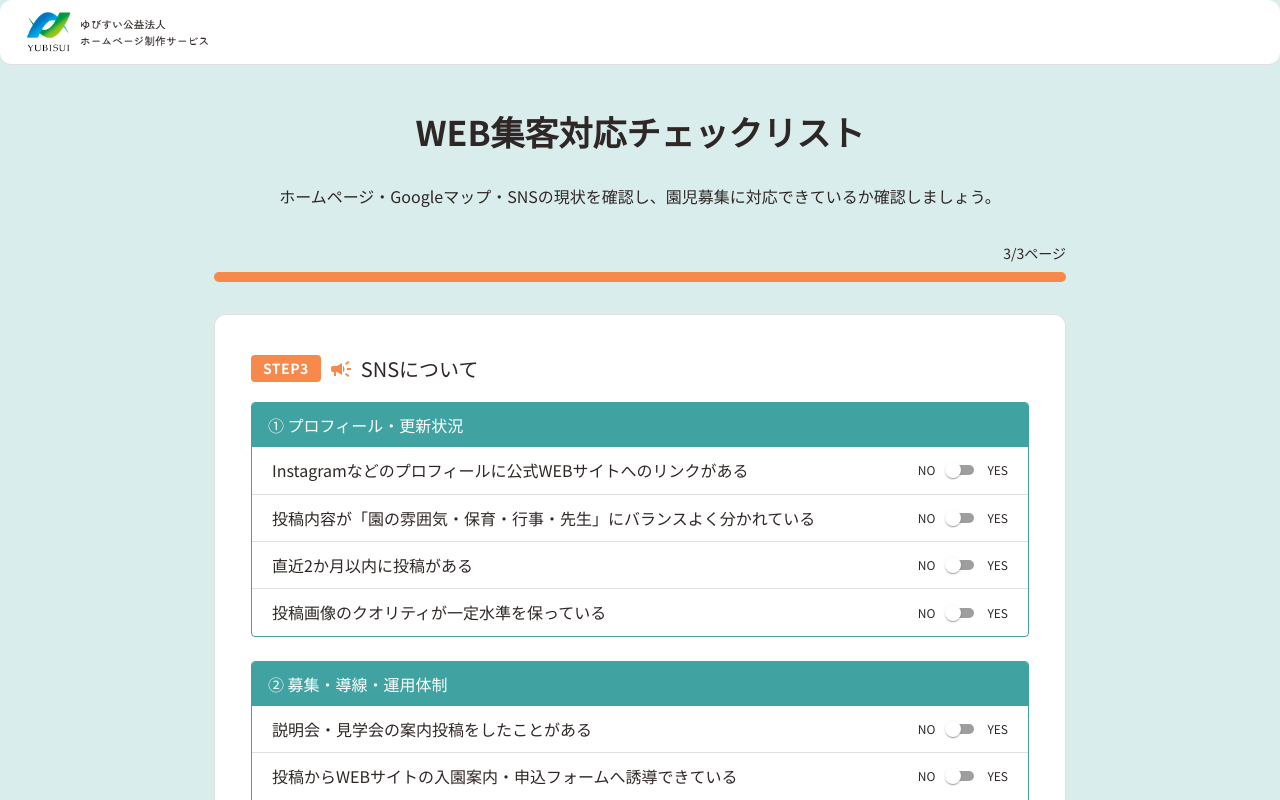
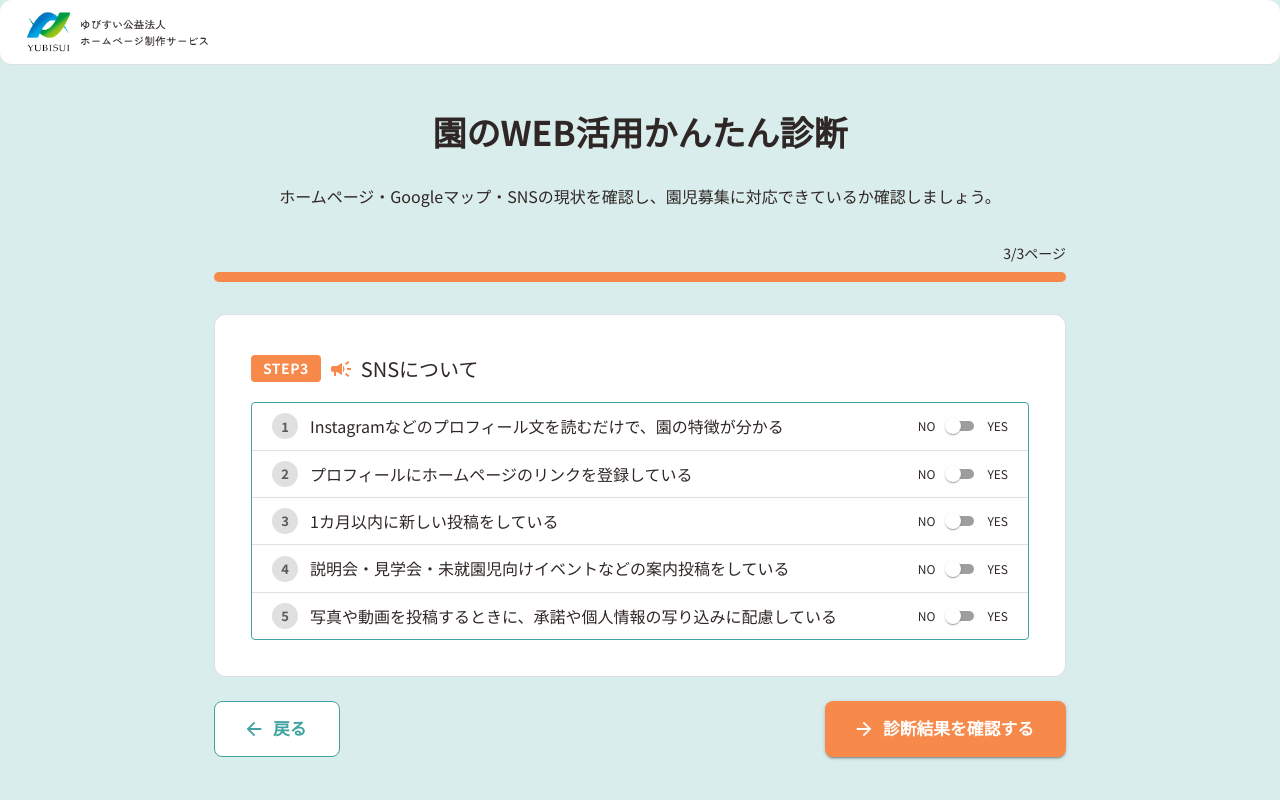
Before and after one commit to yamashita-tatsuya/consul-yohoweb, a React (Vite) app: page /web-check/sns in a window 1280 px wide. Shown: the top 800 px of the page. Built offline with nearby package versions, Linux system fonts and the light colour scheme.

Commit message:
フォーム修正_20260619

```diff
--- a/package.json
+++ b/package.json
@@ -12,9 +12,12 @@
   "dependencies": {
     "@emotion/react": "^11.14.0",
     "@emotion/styled": "^11.14.1",
+    "@holiday-jp/holiday_jp": "^2.5.1",
     "@mui/icons-material": "^9.0.1",
     "@mui/material": "^9.0.1",
+    "@mui/x-date-pickers": "^9.6.0",
     "@react-pdf/renderer": "^4.5.1",
+    "dayjs": "^1.11.21",
     "qrcode": "^1.5.4",
     "react": "^19.2.6",
     "react-dom": "^19.2.6",
--- a/src/App.jsx
+++ b/src/App.jsx
@@ -12,7 +12,7 @@ export default function App() {
 
   useEffect(() => {
     const title = location.pathname.startsWith('/web-check')
-      ? 'WEB集客チェックリスト'
+      ? 'WEB活用診断'
       : 'サイト修正依頼フォーム'
     document.title = title
   }, [location.pathname])
--- a/src/components/CheckListLayout.jsx
+++ b/src/components/CheckListLayout.jsx
@@ -6,7 +6,7 @@ export default function CheckListLayout({ children }) {
   return (
     <Container maxWidth="md" sx={{ py: 5, flex: 1 }}>
       <PageHeader
-        title="WEB集客対応チェックリスト"
+        title="園のWEB活用かんたん診断"
         description="ホームページ・Googleマップ・SNSの現状を確認し、園児募集に対応できているか確認しましょう。"
       />
       <CheckListProgress />
--- a/src/components/CheckListSection.jsx
+++ b/src/components/CheckListSection.jsx
@@ -38,11 +38,13 @@ export default function CheckListSection({
                 overflow: 'hidden',
               }}
             >
-              <Box sx={{ bgcolor: '#41a3a1', color: '#fff', px: 2, py: 1 }}>
-                <Typography variant="subtitle1" fontWeight={700}>
-                  {group.title}
-                </Typography>
-              </Box>
+              {group.title && (
+                <Box sx={{ bgcolor: '#41a3a1', color: '#fff', px: 2, py: 1 }}>
+                  <Typography variant="subtitle1" fontWeight={700}>
+                    {group.title}
+                  </Typography>
+                </Box>
+              )}
               <Stack divider={<Divider />}>
                 {group.items.map((item, iIdx) => (
                   <FormControlLabel
@@ -80,7 +82,29 @@ export default function CheckListSection({
                         </Typography>
                       </Box>
                     }
-                    label={<Typography variant="body1">{item}</Typography>}
+                    label={
+                      <Box sx={{ display: 'flex', alignItems: 'center', gap: 1.5 }}>
+                        <Box
+                          sx={{
+                            flexShrink: 0,
+                            width: 26,
+                            height: 26,
+                            borderRadius: '50%',
+                            bgcolor: isChecked(pageKey, gIdx, iIdx) ? '#41a3a1' : 'grey.300',
+                            color: isChecked(pageKey, gIdx, iIdx) ? '#fff' : 'text.secondary',
+                            display: 'flex',
+                            alignItems: 'center',
+                            justifyContent: 'center',
+                            fontSize: '0.8125rem',
+                            fontWeight: 700,
+                            transition: 'background-color 0.15s, color 0.15s',
+                          }}
+                        >
+                          {iIdx + 1}
+                        </Box>
+                        <Typography variant="body1">{item}</Typography>
+                      </Box>
+                    }
                     labelPlacement="start"
                     sx={{
                       alignItems: 'center',
--- a/src/components/RequestForm.jsx
+++ b/src/components/RequestForm.jsx
@@ -12,6 +12,14 @@ import { PrimaryButton, SecondaryButton, SectionTitle } from './render'
 import AttentionExample from './AttentionExample'
 import { REQUEST_PRIVACY_NOTICE } from '../data/privacyPolicy'
 import { isValidEmail } from '../utils/validation'
+import { isClosedDate } from '../data/formClosedDates'
+import dayjs from 'dayjs'
+import 'dayjs/locale/ja'
+import { LocalizationProvider } from '@mui/x-date-pickers/LocalizationProvider'
+import { AdapterDayjs } from '@mui/x-date-pickers/AdapterDayjs'
+import { DatePicker } from '@mui/x-date-pickers/DatePicker'
+import { PickerDay } from '@mui/x-date-pickers/PickerDay'
+import * as holiday_jp from '@holiday-jp/holiday_jp'
 import {
   Send,
   AttachFile,
@@ -50,6 +58,39 @@ const getMinDesiredDate = () => {
   return `${y}-${m}-${day}`
 }
 
+// 土曜=6・日曜=0・祝日・休業日 を判定（dayjs オブジェクトを受け取る）
+const isHolidayDate = (d) => holiday_jp.isHoliday(d.toDate())
+const isDisabledDate = (d) => {
+  const dow = d.day()
+  return dow === 0 || dow === 6 || isHolidayDate(d) || isClosedDate(d)
+}
+
+// カレンダーの日セル：日曜・祝日・休業日=赤、土曜=青で表示（選択不可日も色で識別できるように）
+function ColoredDay(props) {
+  const { day } = props
+  const dow = day.day()
+  const color =
+    dow === 0 || isHolidayDate(day) || isClosedDate(day)
+      ? '#d32f2f'
+      : dow === 6
+        ? '#1565c0'
+        : undefined
+  return (
+    <PickerDay
+      {...props}
+      sx={{
+        ...(color ? { color, '&.Mui-disabled': { color, opacity: 0.5 } } : {}),
+        // 選択時：薄い青の丸＋濃い文字で見やすく
+        '&.Mui-selected': {
+          backgroundColor: '#d9edec',
+          color: '#2f2725',
+          '&:hover, &:focus': { backgroundColor: '#c5e2e0' },
+        },
+      }}
+    />
+  )
+}
+
 export default function RequestForm({ onConfirm, initialData }) {
   const [form, setForm] = useState(() => {
     if (!initialData) return INITIAL_FORM
@@ -74,8 +115,12 @@ export default function RequestForm({ onConfirm, initialData }) {
     } else if (!isValidEmail(form.email)) {
       e.email = '正しいメールアドレスを入力してください'
     }
-    if (form.desiredDate && form.desiredDate < getMinDesiredDate()) {
-      e.desiredDate = '本日より1週間後以降の日付をご指定ください'
+    if (form.desiredDate) {
+      if (form.desiredDate < getMinDesiredDate()) {
+        e.desiredDate = '本日より1週間後以降の日付をご指定ください'
+      } else if (isDisabledDate(dayjs(form.desiredDate))) {
+        e.desiredDate = '土日・祝日・休業日は指定できません'
+      }
     }
     const itemErrors = items.map((item) => {
       const ie = {}
@@ -91,6 +136,12 @@ export default function RequestForm({ onConfirm, initialData }) {
     const { name, value } = e.target
     setForm((prev) => ({ ...prev, [name]: value }))
     if (errors[name]) setErrors((prev) => ({ ...prev, [name]: '' }))
+  }
+
+  const handleDateChange = (value) => {
+    const next = value && value.isValid() ? value.format('YYYY-MM-DD') : ''
+    setForm((prev) => ({ ...prev, desiredDate: next }))
+    if (errors.desiredDate) setErrors((prev) => ({ ...prev, desiredDate: '' }))
   }
 
   const handleItemChange = (idx, e) => {
@@ -248,7 +299,8 @@ export default function RequestForm({ onConfirm, initialData }) {
           <Typography variant="body2" sx={{ mb: 1.5 }}>
             <Box component="span" sx={{ fontWeight: 700 }}>● ご依頼時のお願い</Box>
             <br />
-            修正箇所・変更内容は、「どのページ（URL）の」「どの部分を」「どのように変更したいか」が分かるよう、具体的にご入力ください。{' '}
+            修正箇所・変更内容は、「どのページ（URL）の」「どの部分を」「どのように変更したいか」が分かるよう、具体的にご入力ください。ページを跨ぐ場合は、「＋修正内容を追加」ボタンより、別修正としてご入力ください。
+            <br />
             <Box
               component="span"
               onClick={() => setExampleOpen(true)}
@@ -263,8 +315,6 @@ export default function RequestForm({ onConfirm, initialData }) {
             >
               →記載例をみる
             </Box>
-            <br />
-            ページを跨ぐ場合は、「＋修正内容を追加」ボタンより、別修正としてご入力ください。
           </Typography>
           <Typography variant="body2">
             <Box component="span" sx={{ fontWeight: 700 }}>● 写真差し替え・追加時のお願い</Box>
@@ -407,16 +457,24 @@ export default function RequestForm({ onConfirm, initialData }) {
           <Typography variant="subtitle1" sx={{ mb: 1 }}>
             更新希望日（任意）
           </Typography>
-          <TextField
-            name="desiredDate"
-            type="date"
-            value={form.desiredDate}
-            onChange={handleChange}
-            error={!!errors.desiredDate}
-            helperText={errors.desiredDate}
-            slotProps={{ htmlInput: { min: getMinDesiredDate() } }}
-            sx={{ width: { xs: '100%', sm: 240 } }}
-          />
+          <LocalizationProvider dateAdapter={AdapterDayjs} adapterLocale="ja">
+            <DatePicker
+              value={form.desiredDate ? dayjs(form.desiredDate) : null}
+              onChange={handleDateChange}
+              minDate={dayjs(getMinDesiredDate())}
+              shouldDisableDate={isDisabledDate}
+              format="YYYY/MM/DD"
+              slots={{ day: ColoredDay }}
+              slotProps={{
+                textField: {
+                  name: 'desiredDate',
+                  error: !!errors.desiredDate,
+                  helperText: errors.desiredDate,
+                  sx: { width: { xs: '100%', sm: 240 } },
+                },
+              }}
+            />
+          </LocalizationProvider>
           <Typography variant="caption" sx={{ display: 'block', mt: 0.5, color: 'text.primary' }}>
             ※ご希望がある場合のみご入力ください。ご希望がない場合は、受付日の翌営業日～5営業日程度を目安に更新いたします。
           </Typography>
--- a/src/data/checkListData.js
+++ b/src/data/checkListData.js
@@ -3,41 +3,17 @@ export const CHECK_PAGES = {
     sectionTitle: 'WEBサイトについて',
     groups: [
       {
-        title: '① 基本情報',
         items: [
-          '園名・住所・電話番号・開所時間が最新の情報に更新されている',
-          '令和9年度の募集情報に更新されている（令和7年・8年度のままになっていない）',
-          'トップページから入園案内に1クリックで到達できる',
-          'スマホで閲覧したときに文字が読みやすいサイズになっている',
-          'お問い合わせ先（電話番号・フォームへのリンク）がすぐ見つかる',
-        ],
-      },
-      {
-        title: '➁ 園児募集の導線',
-        items: [
-          '「入園案内」が独立したページとして存在する',
-          '募集対象年齢・募集人数・願書配布時期・説明会日程が明記されている',
-          '見学申込・説明会の申込フォームが設置されている',
-          '預かり保育・給食・延長保育など、保護者が気にする項目が掲載されている',
-          'よくある質問（FAQ）ページがある',
-        ],
-      },
-      {
-        title: '③ 魅力の訴求',
-        items: [
-          '教育方針・保育の特色が具体的に書かれている（抽象論だけで終わっていない）',
-          '写真が直近2年以内のものに更新されている',
-          '1日の流れ・年間行事・保育の様子が具体的に掲載されている',
-          '園舎・先生・子どもたちの雰囲気が伝わる写真・文章がある',
-        ],
-      },
-      {
-        title: '④ 信頼性・運用',
-        items: [
-          'お知らせ欄が3か月以内に更新されている',
-          '各種資料（園則・重要事項説明書など）が最新版になっている',
-          'サイトがHTTPS（セキュリティ対応）になっている',
-          '園内でサイトの更新担当者が決まっている',
+          '園名・住所・電話番号・開園時間などが、最新の情報になっている',
+          '募集年度や募集情報が、古い年度のままになっていない',
+          'スマートフォンで見たときに、文字や写真が見やすく、操作しやすい',
+          'トップページを見ただけで、園の特徴や雰囲気、大切にしていることが分かる',
+          '入園希望者、見学希望者、求職者が、それぞれ必要な情報に進みやすい',
+          '見学や問い合わせをしたい人が、迷わず連絡できるようになっている',
+          '電話だけでなく、問い合わせフォームやLINEなど、連絡しやすい方法が案内されている',
+          '給食、安全対策、持ち物、1日の流れなど、保護者の不安を減らす情報が載っている',
+          '園庭開放・未就園児教室・プレ保育など、入園前の親子向け情報が載っている',
+          'GoogleやYahoo!で園名を検索したときに、公式サイトがすぐに見つかる',
         ],
       },
     ],
@@ -46,22 +22,12 @@ export const CHECK_PAGES = {
     sectionTitle: 'Googleビジネスプロフィールについて',
     groups: [
       {
-        title: '① 基本情報・写真',
         items: [
-          '園名・住所・電話番号・営業時間がWEBサイトの情報と一致している',
-          'カテゴリ設定が「幼稚園」「保育園」など、適切に設定されている',
-          '写真が直近1年以内のものに更新されている',
-          '園内・外観・保育風景・行事写真が揃っている（5枚以上）',
-        ],
-      },
-      {
-        title: '➁ 口コミ・投稿・導線',
-        items: [
-          '保護者からの口コミに返信できている',
-          '低評価・ネガティブな口コミを放置していない',
-          '投稿機能で説明会・見学会の案内を発信したことがある',
-          'サイトへのリンクが、入園案内など適切なページに設定されている',
-          '「予約」ボタンや問い合わせリンクが正常に機能している',
+          'Googleマップに表示される園名・住所・電話番号・開園時間などが正しい',
+          '所在地の地図ピンが、正しい場所に表示されている',
+          'Googleマップに公式サイトのリンクが正しく登録されている',
+          'Googleマップに、園の雰囲気が分かる写真が十分に登録されている',
+          '口コミに返信できている',
         ],
       },
     ],
@@ -70,20 +36,12 @@ export const CHECK_PAGES = {
     sectionTitle: 'SNSについて',
     groups: [
       {
-        title: '① プロフィール・更新状況',
         items: [
-          'Instagramなどのプロフィールに公式WEBサイトへのリンクがある',
-          '投稿内容が「園の雰囲気・保育・行事・先生」にバランスよく分かれている',
-          '直近2か月以内に投稿がある',
-          '投稿画像のクオリティが一定水準を保っている',
-        ],
-      },
-      {
-        title: '➁ 募集・導線・運用体制',
-        items: [
-          '説明会・見学会の案内投稿をしたことがある',
-          '投稿からWEBサイトの入園案内・申込フォームへ誘導できている',
-          'SNS運用のルールや役割分担が園内で決まっている',
+          'Instagramなどのプロフィール文を読むだけで、園の特徴が分かる',
+          'プロフィールにホームページのリンクを登録している',
+          '1カ月以内に新しい投稿をしている',
+          '説明会・見学会・未就園児向けイベントなどの案内投稿をしている',
+          '写真や動画を投稿するときに、承諾や個人情報の写り込みに配慮している',
         ],
       },
     ],
--- /dev/null
+++ b/src/data/formClosedDates.js
@@ -0,0 +1,22 @@
+// 更新希望日カレンダーで「選択不可」にする休業日（夏季休業・年末年始など）。
+// 土日・祝日は自動で選択不可になるため、ここには「平日だが休業」の日だけを登録すればOK。
+//
+// 編集方法：
+//   - 期間で指定 … { from: '開始日', to: '終了日' }（両端を含む）
+//   - 1日だけ指定 … { from: '日付', to: '日付' }（from と to を同じ日付に）
+//   - 日付は 'YYYY-MM-DD' 形式（例: '2026-08-13'）
+//   - 毎年更新が必要です（年が変わったら新しい年の期間を追記してください）
+
+export const CLOSED_RANGES = [
+  // 夏季休業（例）：実際の休業日に書き換えてください
+  { from: '2026-08-12', to: '2026-08-14' },
+
+  // 年末年始（例）：実際の休業日に書き換えてください
+  { from: '2026-12-28', to: '2027-01-04' },
+]
+
+// dayjs オブジェクトが休業日に該当するか判定
+export const isClosedDate = (d) => {
+  const s = d.format('YYYY-MM-DD')
+  return CLOSED_RANGES.some((r) => s >= r.from && s <= r.to)
+}
--- a/src/pages/CheckListResult.jsx
+++ b/src/pages/CheckListResult.jsx
@@ -71,7 +71,7 @@ export default function CheckListResult() {
       const url = URL.createObjectURL(blob)
       const a = document.createElement('a')
       a.href = url
-      a.download = 'WEB集客診断結果.pdf'
+      a.download = '園のWEB活用診断結果.pdf'
       document.body.appendChild(a)
       a.click()
       document.body.removeChild(a)
@@ -149,7 +149,7 @@ export default function CheckListResult() {
 
   return (
     <Container maxWidth="md" sx={{ py: 5, flex: 1 }}>
-      <PageHeader title="WEB集客診断結果" description="診断結果に基づいて、改善点を確認しましょう。" />
+      <PageHeader title="園のWEB活用診断結果" description="診断結果に基づいて、改善点を確認しましょう。" />
 
       <Box
         sx={{
--- a/src/utils/generateResultPdf.jsx
+++ b/src/utils/generateResultPdf.jsx
@@ -101,10 +101,10 @@ const styles = StyleSheet.create({
 function ResultDocument({ data }) {
   const { companyName, email, date, overall, advice, pages, qrDataUrl } = data
   return (
-    <Document title="WEB集客診断結果" author="株式会社ゆびすいコンサルティング">
+    <Document title="園のWEB活用診断結果" author="株式会社ゆびすいコンサルティング">
       <Page size="A4" style={styles.page}>
         <Text style={styles.headerDate}>診断日：{date}</Text>
-        <Text style={styles.title}>WEB集客診断結果</Text>
+        <Text style={styles.title}>園のWEB活用診断結果</Text>
 
         <View style={styles.metaBox}>
           <View style={styles.metaRow}>
```
Also changed, not shown: src/pages/RequestFormPage.jsx (+17 -1 lines), 2 other files (tests, documents, lock files or other folders).
